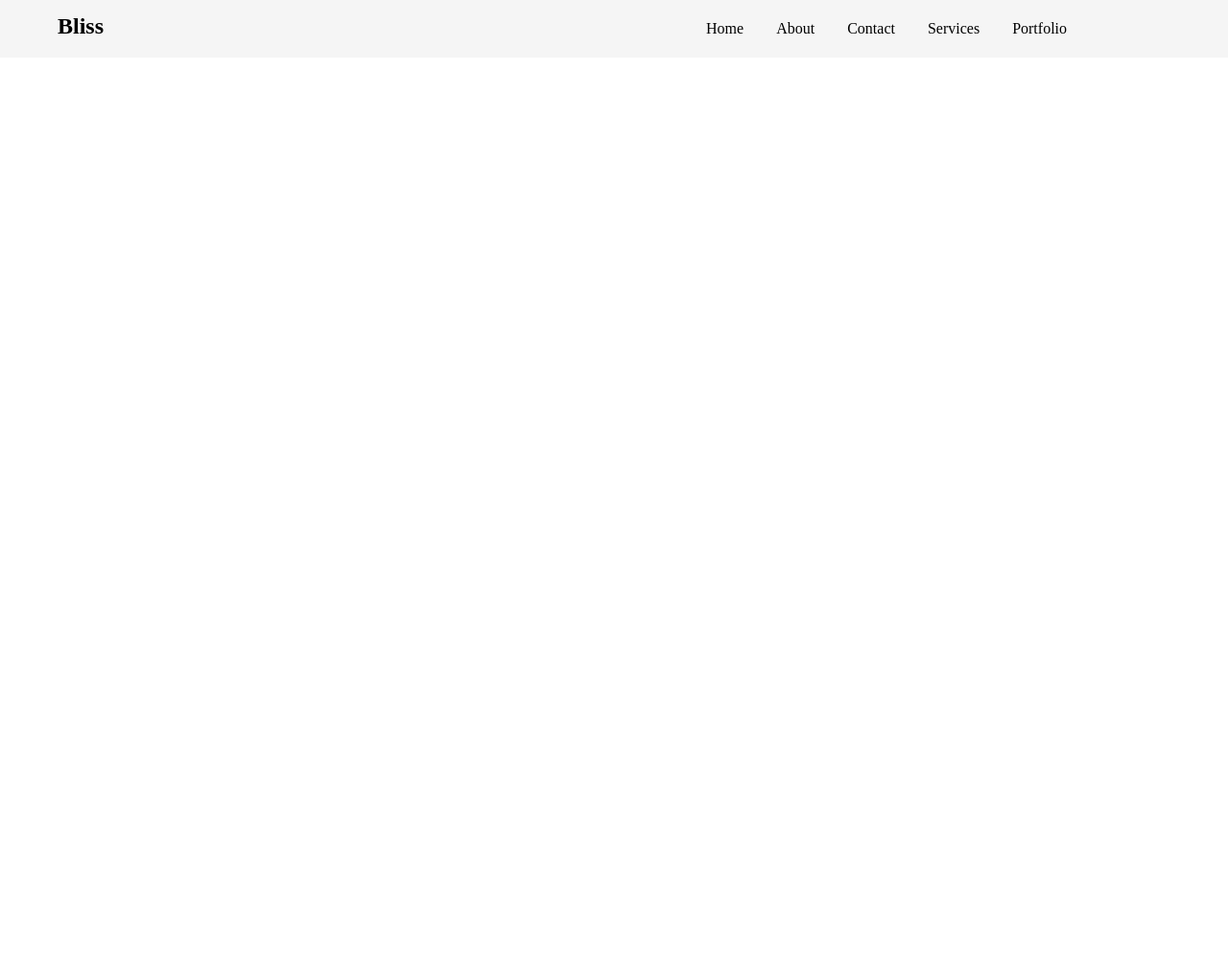
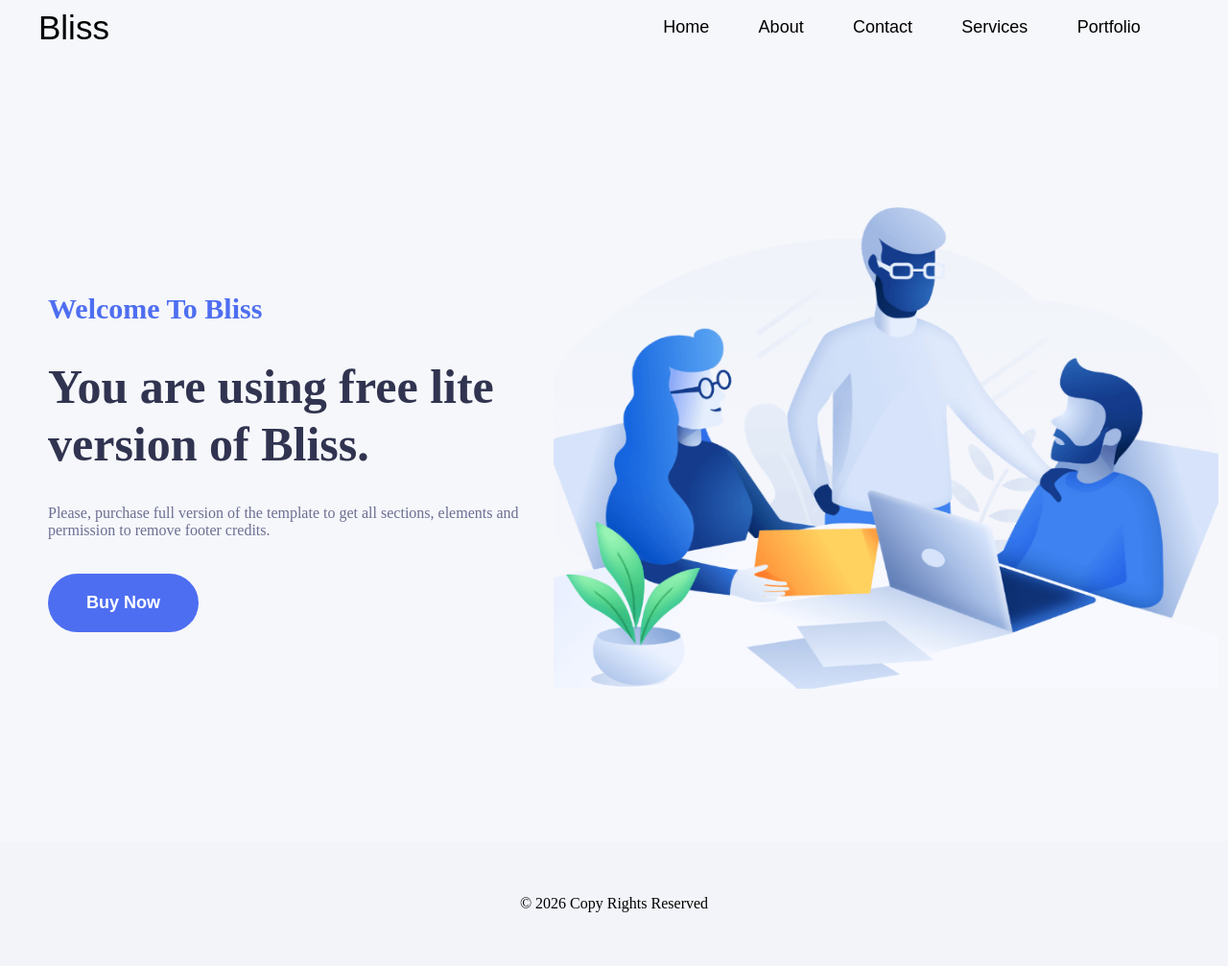
Before and after one commit to mostafaa-khattab/portfolio, a plain HTML site: page index.html in a window 1280 px wide. Shown: the whole page at 96% size. Before the commit the page ends 800 px from the top, so only its background shows below. Drawn offline with Linux system fonts and the light colour scheme.

Commit message:
add navbar , section , footer

```diff
--- a/index.html
+++ b/index.html
@@ -43,7 +43,8 @@
 </head>
 <body>
 
-    <nav class="navbar">
+    <!-- <nav class="navbar">
+
         <div class="logo">Bliss</div>
 
         <ul class="nav-links">
@@ -53,7 +54,8 @@
             <li><a href="#">Services</a></li>
             <li><a href="#">Portfolio</a></li>
         </ul>
-    </nav>
+
+    </nav> -->
 
 
 
@@ -185,6 +187,57 @@
 
 
 
+    <!-- <div class="parent">
+        <div class="child1"> child 1 </div>
+        <div class="child2"> child 2 </div>
+        <div class="child3"> child 3 </div>
+    </div> -->
+
+
+
+
+    <!-- start website -->
+
+    <!-- start navbar -->
+    <nav class="navbar">
+
+        <div class="logo">Bliss</div>
+
+        <ul class="nav-links">
+            <li><a href="#home">Home</a></li>
+            <li><a href="#">About</a></li>
+            <li><a href="#">Contact</a></li>
+            <li><a href="#">Services</a></li>
+            <li><a href="#">Portfolio</a></li>
+        </ul>
+
+    </nav>
+    <!-- end navbar -->
+
+
+    <!-- start Bliss -->
+    <main id="home" class="main">
+        <div class="left-main">
+            <h3>Welcome To Bliss</h3>
+            <h1>You are using free lite <br/> version of Bliss.</h1>
+            <p>Please, purchase full version of the template to get all sections, elements and <br/> permission to remove footer credits.</p>
+            <button>Buy Now</button>
+        </div>
+        <div class="right-main">
+            <img src="./image.png" alt="Bliss Image">
+        </div>
+    </main>
+    <!-- end Bliss -->
+
+
+
+
+    <!-- start footer -->
+    <footer class="footer">
+        <p>&copy; 2026 Copy Rights Reserved</p>
+    </footer>
+    <!-- end footer -->
+
 
 </body>
 </html>
--- a/style.css
+++ b/style.css
@@ -3,7 +3,7 @@ body{
     padding: 0px;
 }
 
-.navbar{
+/* .navbar{
     background-color: whitesmoke;
     padding: 5px 40px
 }
@@ -37,7 +37,7 @@ body{
     color: blue;
     padding-bottom: 5px;
     border-bottom: 1px solid blue;
-}
+} */
 
 
 
@@ -63,3 +63,152 @@ body{
 .div4{
     background-color: yellow;
 } */
+
+
+
+
+
+/* .parent{
+    height: 100vh;
+    background-color: lightgray;
+
+    display: flex;
+    flex-direction: column;
+    justify-content: space-evenly;
+
+    align-items: center;
+
+
+} */
+
+/*
+.child1{
+
+    height: 200px;
+    width: 200px;
+    background-color: blue;
+}
+.child2{
+
+    height: 200px;
+    width: 200px;
+    background-color: green;
+}
+.child3{
+
+    height: 200px;
+    width: 200px;
+    background-color: yellow;
+} */
+
+
+
+
+/* start navbar */
+.navbar{
+    background-color: #F6F7FB;
+    display: flex;
+    justify-content: space-between;
+    align-items: center;
+    padding: 0px 40px;
+    font-size: 18px;
+    font-family: sans-serif;
+}
+
+.logo{
+    font-size: 35px;
+    width: 25%;
+}
+
+.nav-links{
+    list-style: none;
+    display: flex;
+    justify-content: space-evenly;
+    width: 50%;
+}
+
+.nav-links li a{
+    text-decoration: none;
+    color: black;
+
+    transition: all .5s;
+}
+
+
+.nav-links li a:hover{
+    color: blue;
+    padding-bottom: 7px;
+    border-bottom: 2px solid blue;
+}
+/* end navbar */
+
+/* start Bliss */
+.main{
+    height: 100vh;
+    padding: 10px;
+    display: flex;
+    justify-content: space-between;
+    align-items: center;
+    background-color: #F6F7FB;
+}
+
+.left-main{
+    width: 40%;
+    padding-left: 40px;
+
+}
+
+.left-main h3{
+    color: #4E6EF1;
+    font-weight: bold;
+    font-size: 30px;
+}
+
+.left-main h1{
+    color: #313450;
+    font-weight: bolder;
+    font-size: 50px;
+    line-height: 60px;
+}
+
+.left-main p{
+    color: #6b6f92;
+}
+
+.left-main button{
+    background-color: #4E6EF1;
+    color: white;
+    padding: 20px 40px;
+    font-size: 18px;
+    font-weight: bold;
+    border: none;
+    border-radius: 40px;
+    margin-top: 20px;
+    transition: all .5s;
+}
+
+.left-main button:hover{
+    cursor: pointer;
+    background-color: #2949c7;
+}
+
+.right-main{
+    padding-top: 40px;
+    width: 55%;
+    overflow: hidden;
+}
+
+.right-main img{
+    width: 100%;
+    transform: scaleX(1.3) scaleY(1.2);
+}
+/* end Bliss */
+
+
+/* start footer */
+.footer{
+    text-align: center;
+    background-color: #F2F4F9;
+    padding: 40px 0px;
+}
+/* end footer */
```
Also changed, not shown: image.png (added).
